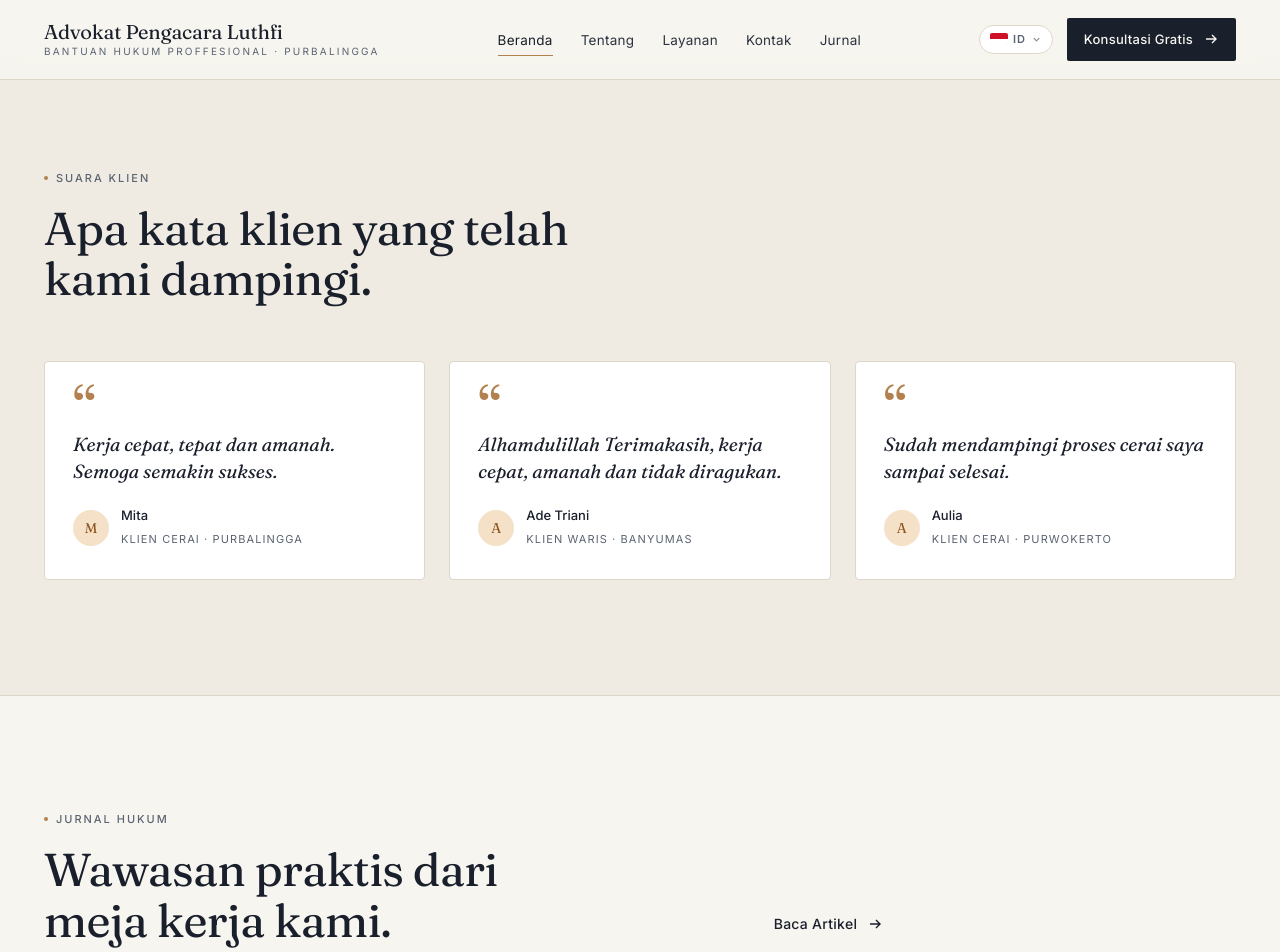
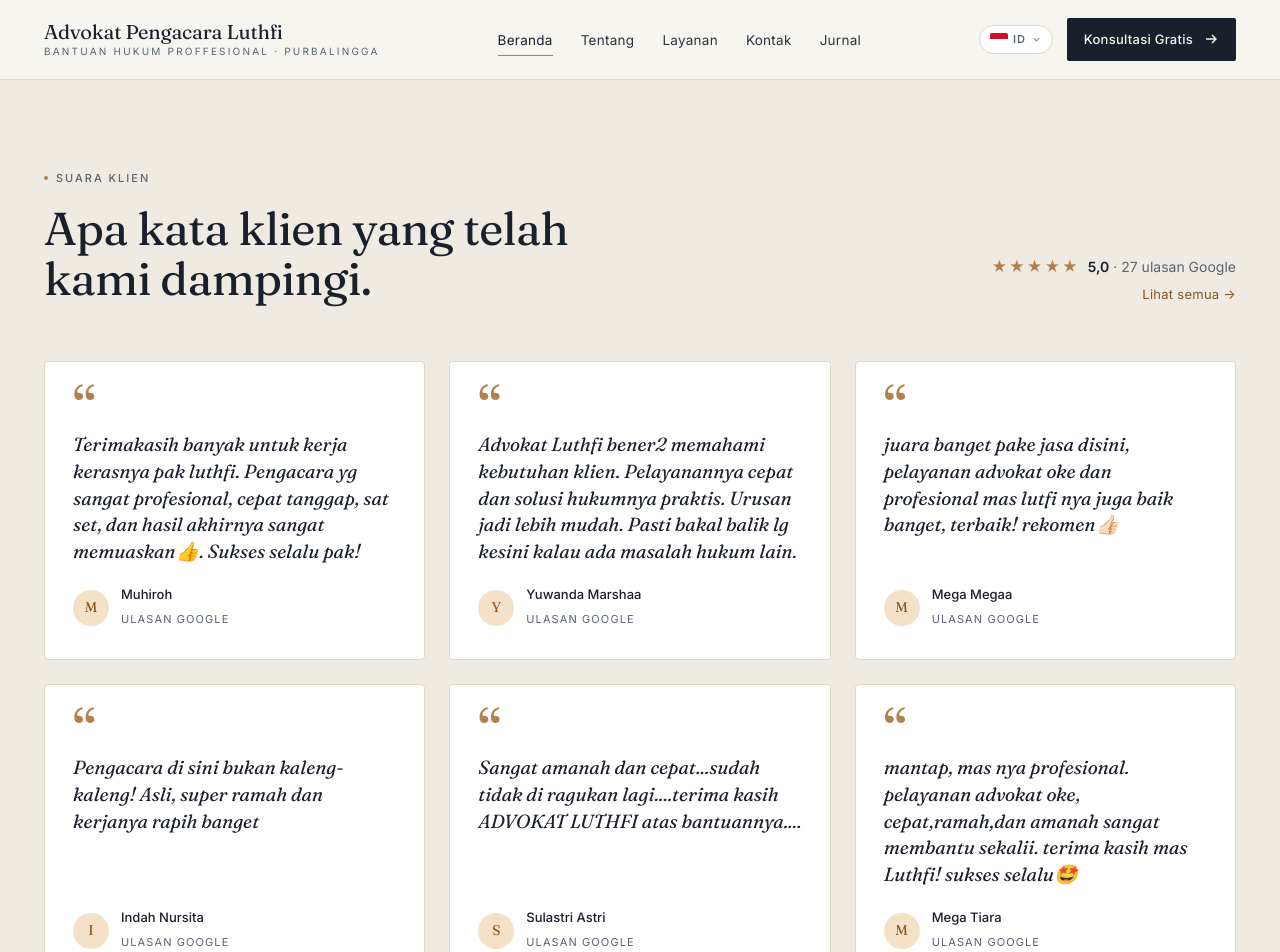
Before and after one commit to zufardhiyaulhaq/lawyerluthfi, a Jekyll site: the page built from index.html, in a window 1280 px wide and 1400 px high, scrolled down 3564 px. Shown: the top 952 px of the window. Built offline with Jekyll 4.4.1, drawn with Linux system fonts in a browser that asks for light colours.

Commit message:
feat(home): real Google reviews as static testimonials + aggregate rating
Replace the three placeholder "Suara Klien" testimonials with six real,
verbatim Google reviews (where: "Ulasan Google"). Add a static aggregate
rating line to the section header — ★★★★★ 5,0 · 27 ulasan Google plus a
"Lihat semua" link to the firm's Trustindex reviews page (new tab,
rel=noopener). No third-party/Trustindex JS: pure HTML/CSS.

Stars are decorative (aria-hidden) with a visually-hidden "5,0 dari 5"
accessible label. New i18n keys home.t.reviews / home.t.see_all /
home.t.rating_aria added to all four language tables (now 120 keys each,
parity held). New .review-rating styles live in _layout.scss, so they are
picked up by the inlined critical CSS — no extra request, no layout shift.

Co-Authored-By: Claude Opus 4.8 <noreply@anthropic.com>
Signed-off-by: zufardhiyaulhaq <zufardhiyaulhaq@gmail.com>

```diff
--- a/_includes/i18n.html
+++ b/_includes/i18n.html
@@ -69,6 +69,9 @@
 
 			"home.t.eyebrow": "Suara Klien",
 			"home.t.title": "Apa kata klien yang telah kami dampingi.",
+			"home.t.reviews": "ulasan Google",
+			"home.t.see_all": "Lihat semua",
+			"home.t.rating_aria": "5,0 dari 5",
 
 			"home.b.eyebrow": "Jurnal Hukum",
 			"home.b.title": "Wawasan praktis dari meja kerja kami.",
@@ -207,6 +210,9 @@
 
 			"home.t.eyebrow": "Client Voices",
 			"home.t.title": "What clients we've represented have to say.",
+			"home.t.reviews": "Google reviews",
+			"home.t.see_all": "See all",
+			"home.t.rating_aria": "5.0 out of 5",
 
 			"home.b.eyebrow": "Legal Journal",
 			"home.b.title": "Practical insights from our desk.",
@@ -345,6 +351,9 @@
 
 			"home.t.eyebrow": "客户之声",
 			"home.t.title": "听听我们代理过的客户怎么说。",
+			"home.t.reviews": "谷歌评价",
+			"home.t.see_all": "查看全部",
+			"home.t.rating_aria": "5.0 分（满分 5 分）",
 
 			"home.b.eyebrow": "法律专栏",
 			"home.b.title": "来自我们办公桌的实用见解。",
@@ -483,6 +492,9 @@
 
 			"home.t.eyebrow": "依頼者の声",
 			"home.t.title": "これまで担当した依頼者の声をご紹介します。",
+			"home.t.reviews": "Googleレビュー",
+			"home.t.see_all": "すべて見る",
+			"home.t.rating_aria": "5.0（5点満点中）",
 
 			"home.b.eyebrow": "法律コラム",
 			"home.b.title": "現場からの実践的な知見。",
--- a/_sass/_layout.scss
+++ b/_sass/_layout.scss
@@ -618,6 +618,33 @@ html[data-lang="ja"] .lang-trigger .trigger-flag[data-tf="ja"] { display: inline
 .testimonial-card .who { font-size: 13px; font-weight: 500; }
 .testimonial-card .where { font-size: 11px; letter-spacing: 0.1em; text-transform: uppercase; color: var(--muted); }
 
+/* Aggregate Google rating in the testimonials section header */
+.review-rating {
+	display: flex;
+	flex-direction: column;
+	gap: 6px;
+	align-items: flex-start;
+}
+@media (min-width: 821px) {
+	.review-rating { align-items: flex-end; text-align: right; }
+}
+.review-rating .rating-line {
+	display: flex;
+	align-items: center;
+	gap: 8px;
+	flex-wrap: wrap;
+}
+.review-rating .stars {
+	color: var(--accent);
+	font-size: 15px;
+	letter-spacing: 2px;
+	line-height: 1;
+}
+.review-rating .rating-text { font-size: 14px; color: var(--muted); }
+.review-rating .rating-text strong { color: var(--ink); font-weight: 600; }
+.review-rating .review-all { font-size: 13px; color: var(--accent-2); letter-spacing: 0.02em; }
+.review-rating .review-all:hover { text-decoration: underline; }
+
 /* ==== Posts grid ==== */
 .posts {
 	display: grid;
--- a/index.html
+++ b/index.html
@@ -4,15 +4,24 @@ layout: page
 background_image_path:
 large_header: false
 testimonials:
-  - message: Kerja cepat, tepat dan amanah. Semoga semakin sukses.
-    name: Mita
-    where: Klien Cerai · Purbalingga
-  - message: Alhamdulillah Terimakasih, kerja cepat, amanah dan tidak diragukan.
-    name: Ade Triani
-    where: Klien Waris · Banyumas
-  - message: Sudah mendampingi proses cerai saya sampai selesai.
-    name: Aulia
-    where: Klien Cerai · Purwokerto
+  - message: "Terimakasih banyak untuk kerja kerasnya pak luthfi. Pengacara yg sangat profesional, cepat tanggap, sat set, dan hasil akhirnya sangat memuaskan👍. Sukses selalu pak!"
+    name: Muhiroh
+    where: "Ulasan Google"
+  - message: "Advokat Luthfi bener2 memahami kebutuhan klien. Pelayanannya cepat dan solusi hukumnya praktis. Urusan jadi lebih mudah. Pasti bakal balik lg kesini kalau ada masalah hukum lain."
+    name: Yuwanda Marshaa
+    where: "Ulasan Google"
+  - message: "juara banget pake jasa disini, pelayanan advokat oke dan profesional mas lutfi nya juga baik banget, terbaik! rekomen👍🏻"
+    name: Mega Megaa
+    where: "Ulasan Google"
+  - message: "Pengacara di sini bukan kaleng-kaleng! Asli, super ramah dan kerjanya rapih banget"
+    name: Indah Nursita
+    where: "Ulasan Google"
+  - message: "Sangat amanah dan cepat...sudah tidak di ragukan lagi....terima kasih ADVOKAT LUTHFI atas bantuannya...."
+    name: Sulastri Astri
+    where: "Ulasan Google"
+  - message: "mantap, mas nya profesional. pelayanan advokat oke, cepat,ramah,dan amanah sangat membantu sekalii. terima kasih mas Luthfi! sukses selalu🤩"
+    name: Mega Tiara
+    where: "Ulasan Google"
 practice_areas:
   - i18n_name: home.practice.0.name
     i18n_desc: home.practice.0.desc
@@ -174,6 +183,14 @@ cities:
 				<div class="eyebrow"><span class="dot"></span><span data-i18n="home.t.eyebrow">Suara Klien</span></div>
 				<h2 style="margin-top:16px;" data-i18n="home.t.title">Apa kata klien yang telah kami dampingi.</h2>
 			</div>
+			<div class="review-rating">
+				<div class="rating-line">
+					<span class="stars" aria-hidden="true">★★★★★</span>
+					<span class="sr-only" data-i18n="home.t.rating_aria">5,0 dari 5</span>
+					<span class="rating-text"><strong>5,0</strong> · 27 <span data-i18n="home.t.reviews">ulasan Google</span></span>
+				</div>
+				<a class="review-all" href="https://www.trustindex.io/reviews/advokatluthfi.com" target="_blank" rel="noopener"><span data-i18n="home.t.see_all">Lihat semua</span> →</a>
+			</div>
 		</div>
 		<div class="testimonial-grid">
 			{% for t in page.testimonials %}
```
